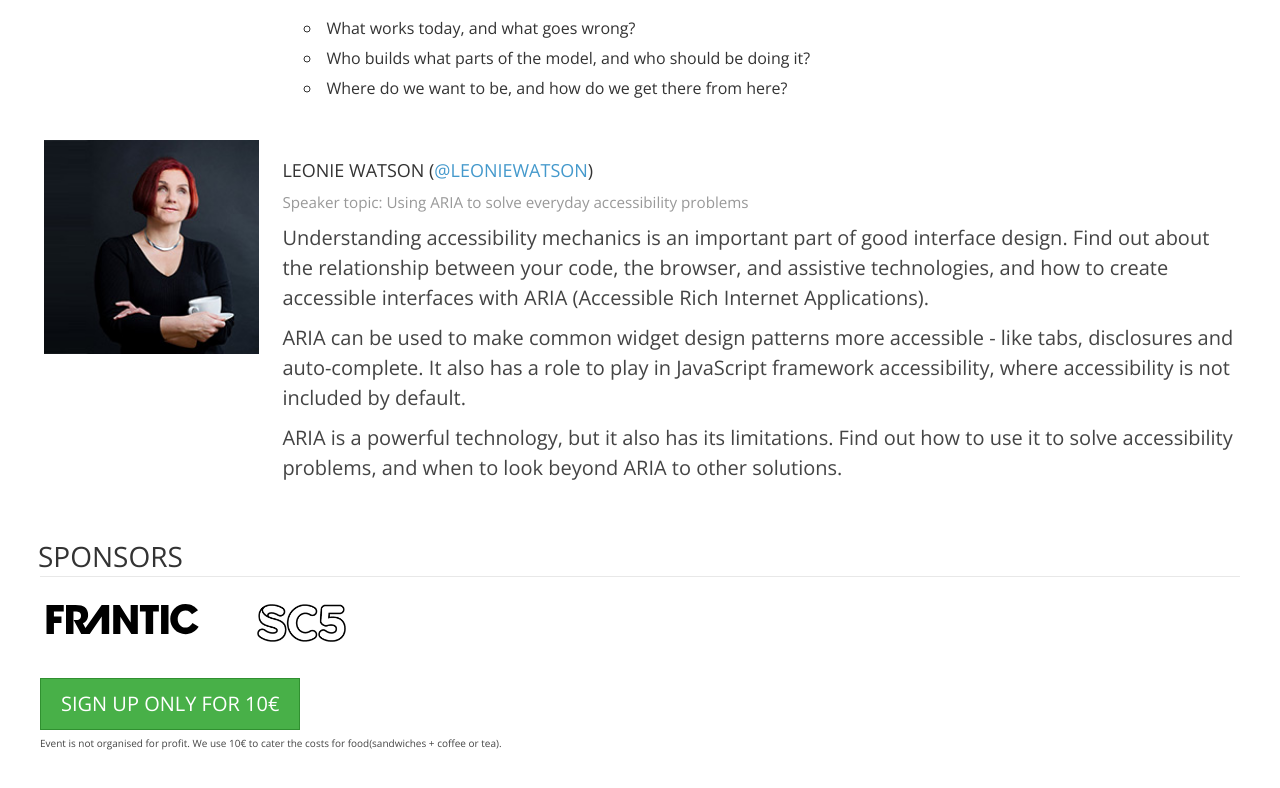
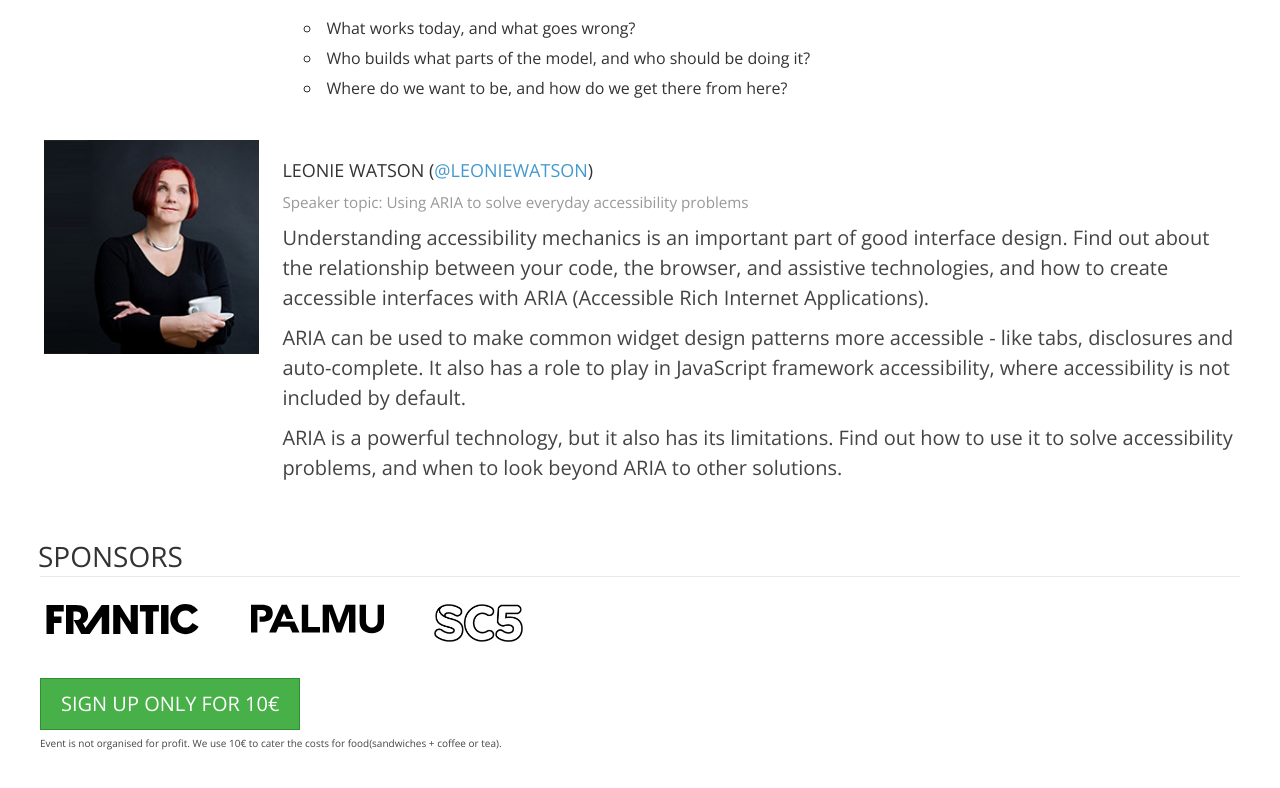
Before and after one commit to jaukia/frontend-fi, a plain HTML site: page september-meetup-2015/index.html in a window 1280 px wide. Shown: the part 967-1755 px from the top of the page. Drawn offline with nearby package versions, Linux system fonts and the light colour scheme; a script that the page names is missing.

Commit message:
September event: Adds palmu logo

```diff
--- a/css/meetup.css
+++ b/css/meetup.css
@@ -167,6 +167,13 @@ main .coming:active {
     padding-bottom:10px;
 }
 
+.logo--palmu {
+    width: 177px;
+    background-image: url('/img/logo-palmu.svg');
+    background-size:177px 38px;
+    background-position: 0px -4px;
+}
+
 .logo--frantic {
     width: 157px;
     height: 31px;
```
Also changed, not shown: img/logo-palmu.svg (added).
